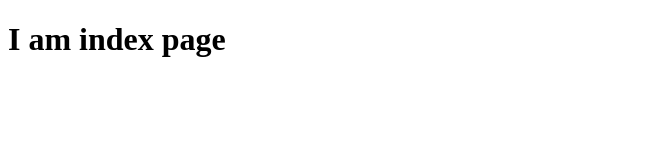
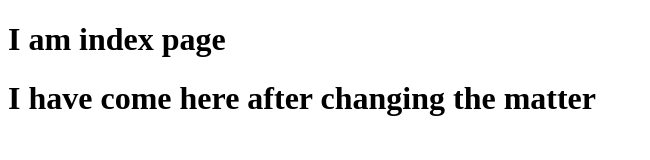
Before and after one commit to Yasin-Arfat/first_class, a plain HTML site: page index.html in a window 1280 px wide. Shown: the whole page, without its empty margins (0-650 px from the left). Drawn offline with Linux system fonts and the light colour scheme.

Commit message:
index file modified

```diff
--- a/index.html
+++ b/index.html
@@ -10,6 +10,7 @@
 
 <body>
     <h1>I am index page</h1>
+    <h1>I have come here after changing the matter</h1>
 </body>
 
 </html>
```
